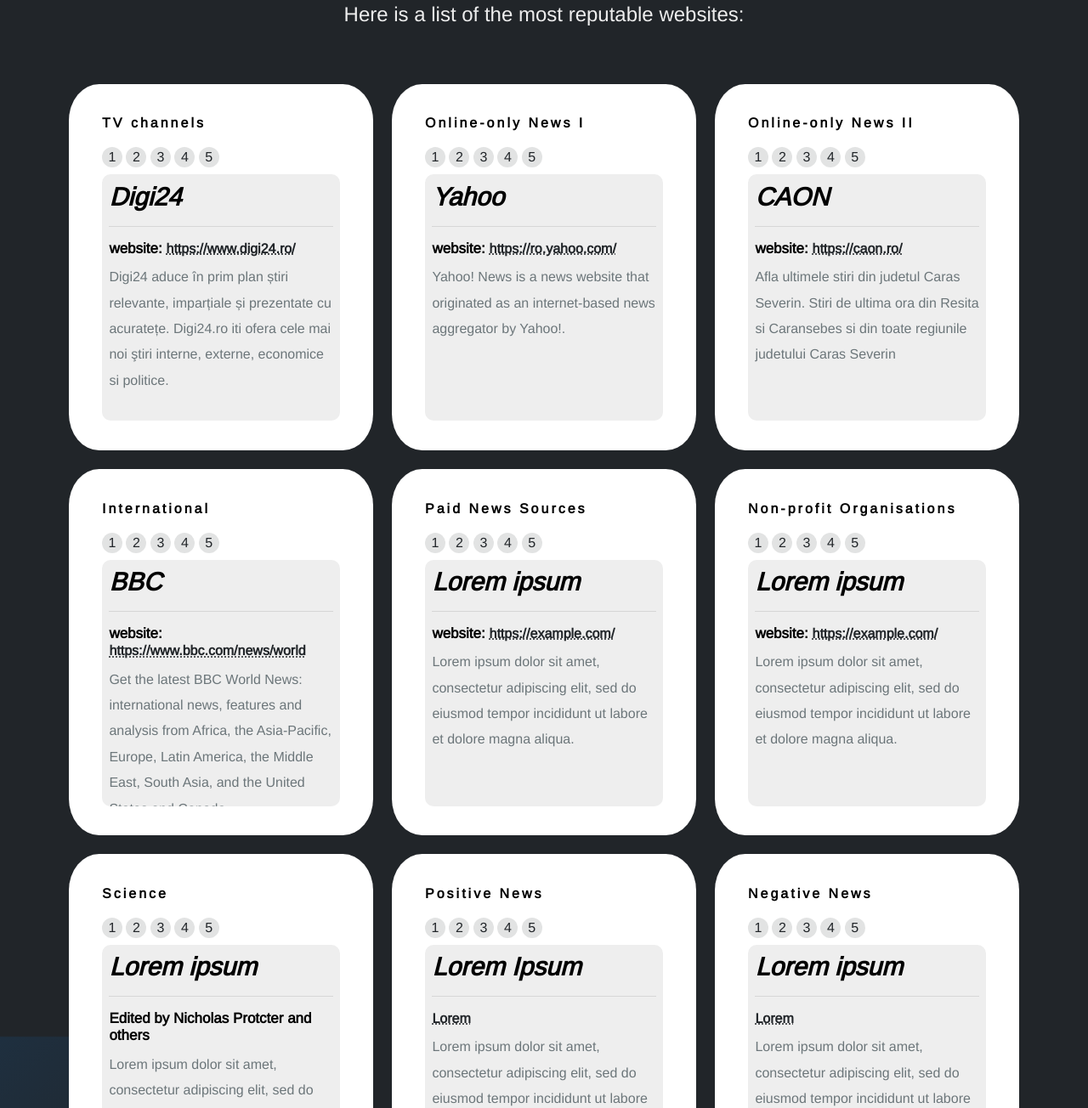
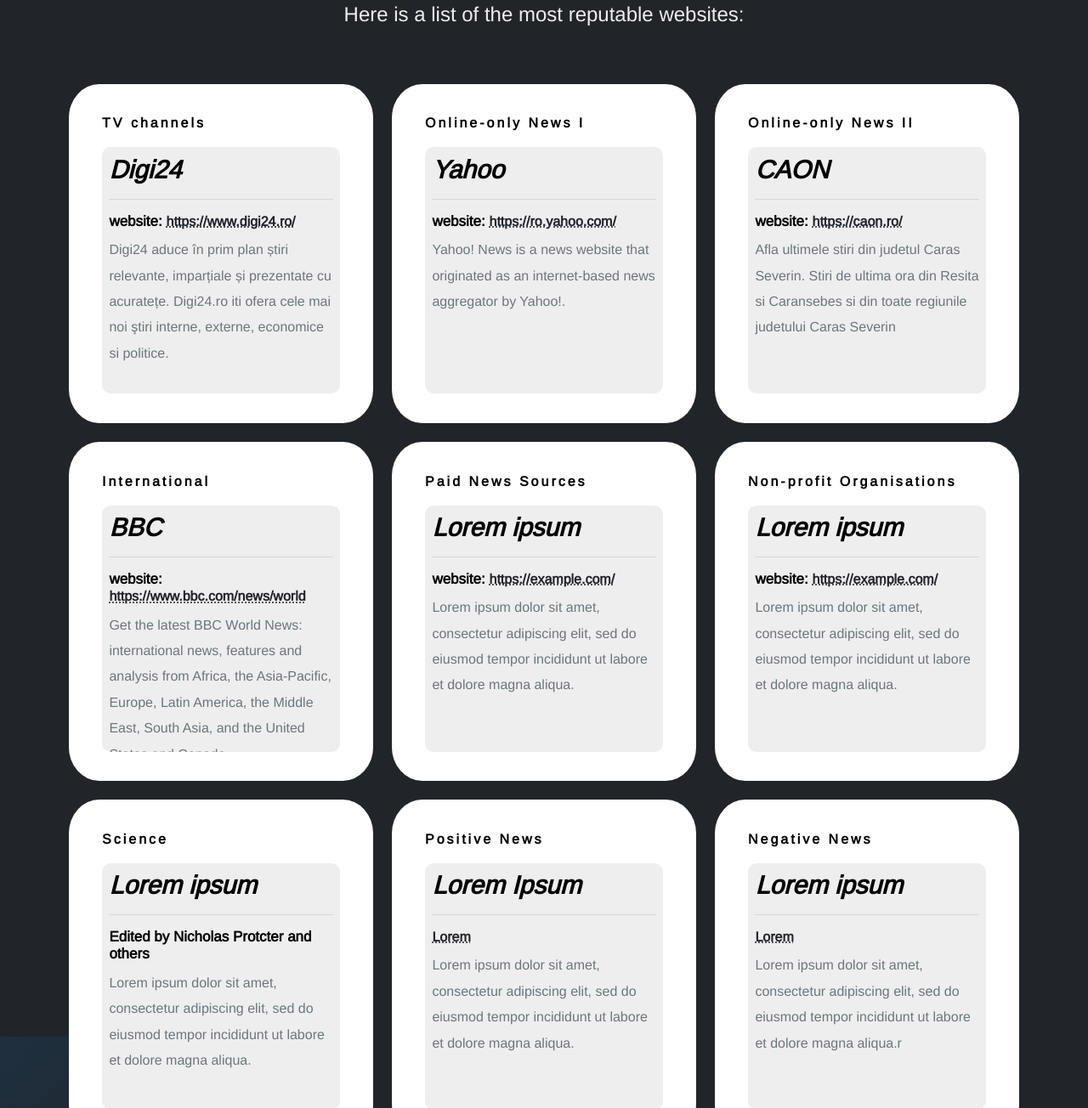
Before and after one commit to Pcarioca/Fake-News-Identifier2, a plain HTML site: page app.html in a window 1280 px wide. Shown: the part 380-1684 px from the top of the page at 85% size. Drawn offline with nearby package versions, Linux system fonts and the light colour scheme; a script that the page names is missing.

Commit message:
fix buttons

```diff
--- a/app.html
+++ b/app.html
@@ -38,11 +38,11 @@
                         <div class="slider">
                             <div class="bl">
                                 <p>TV channels</p>
-                                <a href="#slide-1">1</a>
-                                <a href="#slide-2">2</a>
-                                <a href="#slide-3">3</a>
-                                <a href="#slide-4">4</a>
-                                <a href="#slide-5">5</a>
+                                <a href="#slide-1" class="buthide">1</a>
+                                <a href="#slide-2" class="buthide">2</a>
+                                <a href="#slide-3" class="buthide">3</a>
+                                <a href="#slide-4" class="buthide">4</a>
+                                <a href="#slide-5" class="buthide">5</a>
 
                             </div>
                             <div class="slides">
@@ -111,11 +111,11 @@
                 <div class="slider">
                     <div class="bl">
                         <p>TV channels</p>
-                        <a href="#slide-1">1</a>
-                        <a href="#slide-2">2</a>
-                        <a href="#slide-3">3</a>
-                        <a href="#slide-4">4</a>
-                        <a href="#slide-5">5</a>
+                        <a href="#slide-1" class="buthide">1</a>
+                        <a href="#slide-2" class="buthide">2</a>
+                        <a href="#slide-3" class="buthide">3</a>
+                        <a href="#slide-4" class="buthide">4</a>
+                        <a href="#slide-5" class="buthide">5</a>
 
                     </div>
                     <div class="slides">
@@ -189,11 +189,11 @@
                 <div class="slider">
                     <div class="bl">
                         <p>Online-only News I</p>
-                        <a href="#slide-6">1</a>
-                        <a href="#slide-7">2</a>
-                        <a href="#slide-8">3</a>
-                        <a href="#slide-9">4</a>
-                        <a href="#slide-10">5</a>
+                        <a href="#slide-6" class="buthide">1</a>
+                        <a href="#slide-7" class="buthide">2</a>
+                        <a href="#slide-8" class="buthide">3</a>
+                        <a href="#slide-9" class="buthide">4</a>
+                        <a href="#slide-10" class="buthide">5</a>
 
                     </div>
                     <div class="slides">
@@ -215,7 +215,7 @@
                         </div>
 
                         <div id="slide-7">
-                            <div class="content">
+                            <div class="content" >
 
 
 
@@ -278,11 +278,11 @@
                 <div class="slider">
                     <div class="bl">
                         <p>Online-only News II</p>
-                        <a href="#slide-11">1</a>
-                        <a href="#slide-12">2</a>
-                        <a href="#slide-13">3</a>
-                        <a href="#slide-14">4</a>
-                        <a href="#slide-15">5</a>
+                        <a href="#slide-11" class="buthide">1</a>
+                        <a href="#slide-12" class="buthide">2</a>
+                        <a href="#slide-13" class="buthide">3</a>
+                        <a href="#slide-14" class="buthide">4</a>
+                        <a href="#slide-15" class="buthide">5</a>
 
                     </div>
                     <div class="slides">
@@ -361,11 +361,11 @@
                 <div class="slider">
                     <div class="bl">
                         <p>International</p>
-                        <a href="#slide-16">1</a>
-                        <a href="#slide-17">2</a>
-                        <a href="#slide-18">3</a>
-                        <a href="#slide-19">4</a>
-                        <a href="#slide-20">5</a>
+                        <a href="#slide-16" class="buthide">1</a>
+                        <a href="#slide-17" class="buthide">2</a>
+                        <a href="#slide-18" class="buthide">3</a>
+                        <a href="#slide-19" class="buthide">4</a>
+                        <a href="#slide-20" class="buthide">5</a>
 
                     </div>
                     <div class="slides">
@@ -451,11 +451,11 @@
                 <div class="slider">
                     <div class="bl">
                         <p>Paid News Sources</p>
-                        <a href="#slide-21">1</a>
-                        <a href="#slide-22">2</a>
-                        <a href="#slide-23">3</a>
-                        <a href="#slide-24">4</a>
-                        <a href="#slide-25">5</a>
+                        <a href="#slide-21" class="buthide">1</a>
+                        <a href="#slide-22" class="buthide">2</a>
+                        <a href="#slide-23" class="buthide">3</a>
+                        <a href="#slide-24" class="buthide">4</a>
+                        <a href="#slide-25" class="buthide">5</a>
 
                     </div>
                     <div class="slides">
@@ -527,11 +527,11 @@
                 <div class="slider">
                     <div class="bl">
                         <p>Non-profit Organisations</p>
-                        <a href="#slide-26">1</a>
-                        <a href="#slide-27">2</a>
-                        <a href="#slide-28">3</a>
-                        <a href="#slide-29">4</a>
-                        <a href="#slide-30">5</a>
+                        <a href="#slide-26" class="buthide">1</a>
+                        <a href="#slide-27" class="buthide">2</a>
+                        <a href="#slide-28" class="buthide">3</a>
+                        <a href="#slide-29" class="buthide">4</a>
+                        <a href="#slide-30" class="buthide">5</a>
 
                     </div>
                     <div class="slides">
@@ -605,11 +605,11 @@
                 <div class="slider">
                     <div class="bl">
                         <p>Science</p>
-                        <a href="#slide-31">1</a>
-                        <a href="#slide-32">2</a>
-                        <a href="#slide-33">3</a>
-                        <a href="#slide-34">4</a>
-                        <a href="#slide-55">5</a>
+                        <a href="#slide-31" class="buthide">1</a>
+                        <a href="#slide-32" class="buthide">2</a>
+                        <a href="#slide-33" class="buthide">3</a>
+                        <a href="#slide-34" class="buthide">4</a>
+                        <a href="#slide-55" class="buthide">5</a>
 
                     </div>
                     <div class="slides">
@@ -675,11 +675,11 @@
                 <div class="slider">
                     <div class="bl">
                         <p>Positive News</p>
-                        <a href="#slide-36">1</a>
-                        <a href="#slide-37">2</a>
-                        <a href="#slide-38">3</a>
-                        <a href="#slide-39">4</a>
-                        <a href="#slide-40">5</a>
+                        <a href="#slide-36" class="buthide">1</a>
+                        <a href="#slide-37" class="buthide">2</a>
+                        <a href="#slide-38" class="buthide">3</a>
+                        <a href="#slide-39" class="buthide">4</a>
+                        <a href="#slide-40" class="buthide">5</a>
 
                     </div>
                     <div class="slides">
@@ -745,11 +745,11 @@
                 <div class="slider">
                     <div class="bl">
                         <p>Negative News</p>
-                        <a href="#slide-41">1</a>
-                        <a href="#slide-42">2</a>
-                        <a href="#slide-43">3</a>
-                        <a href="#slide-44">4</a>
-                        <a href="#slide-45">5</a>
+                        <a href="#slide-41" class="buthide">1</a>
+                        <a href="#slide-42" class="buthide">2</a>
+                        <a href="#slide-43" class="buthide">3</a>
+                        <a href="#slide-44" class="buthide">4</a>
+                        <a href="#slide-45" class="buthide">5</a>
 
                     </div>
                     <div class="slides">
--- a/assets/app.css
+++ b/assets/app.css
@@ -44,7 +44,9 @@
 .slider > .p{
     display:block;
 }
-
+.buthide{
+    display:none !important;
+}
 .slides {
     display: flex;
 
--- a/assets/index.CSS
+++ b/assets/index.CSS
@@ -18,7 +18,7 @@
     overflow-anchor: none;
 } */
 body {
-  overflow-anchor: none;
+  /* overflow-anchor: none; */
   /* width: 100%;
   height: 100vh;
   display: flex;
```
